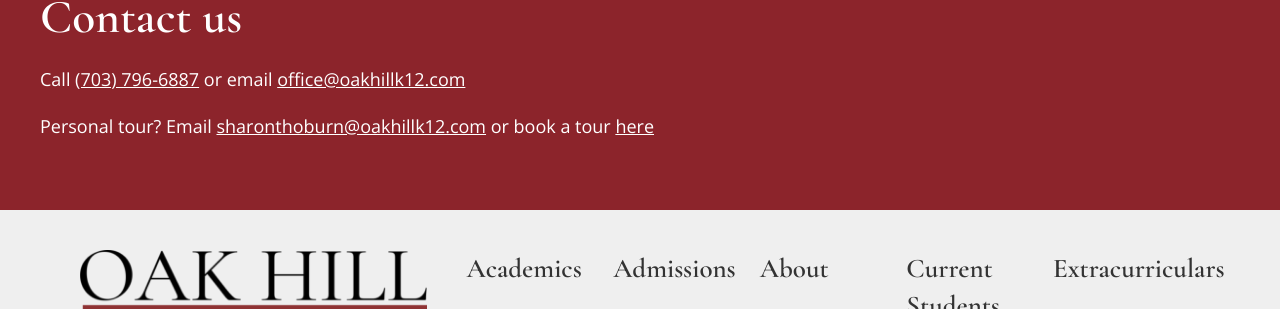
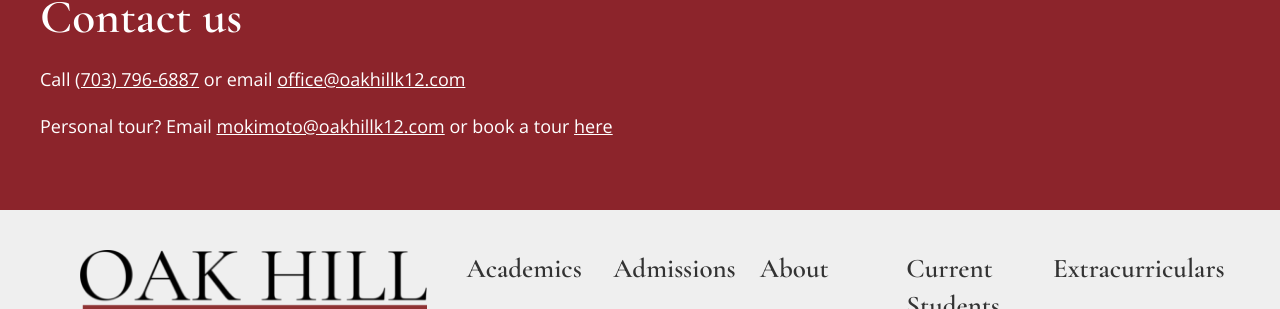
Before and after one commit to OakHillChristianSchool/oak-hill-website, a Jekyll site: the page built from lynchburg-campus.html, in a window 1280 px wide and 900 px high, scrolled down 3205 px. Shown: the part 146-455 px from the top of the window. Built offline with Jekyll 4.4.1, drawn with Linux system fonts in a browser that asks for light colours.

Commit message:
Update Lynchburg contnact email

```diff
--- a/lynchburg-campus.html
+++ b/lynchburg-campus.html
@@ -246,6 +246,6 @@
     <div class="uk-container">
         <h1>Contact us</h1>
         <p>Call <a href="tel:7037966887">(703) 796-6887</a> or email <a href="mailto:office@oakhillk12.com">office@oakhillk12.com</a></p>
-        <p>Personal tour? Email <a href="mailto:sharonthoburn@oakhillk12.com">sharonthoburn@oakhillk12.com</a> or book a tour <a href="/visit-lynchburg" target="_blank">here</a></p>
+        <p>Personal tour? Email <a href="mailto:mokimoto@oakhillk12.com">mokimoto@oakhillk12.com</a> or book a tour <a href="/visit-lynchburg" target="_blank">here</a></p>
     </div>
 </div>
```
